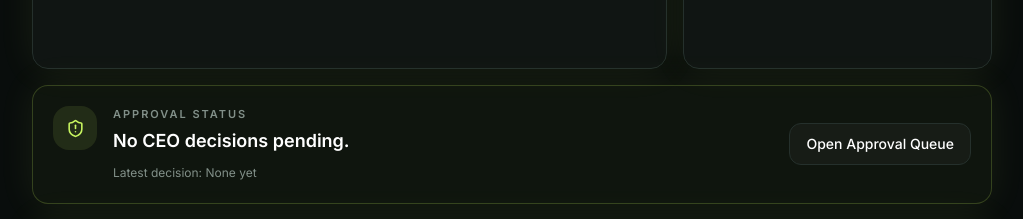
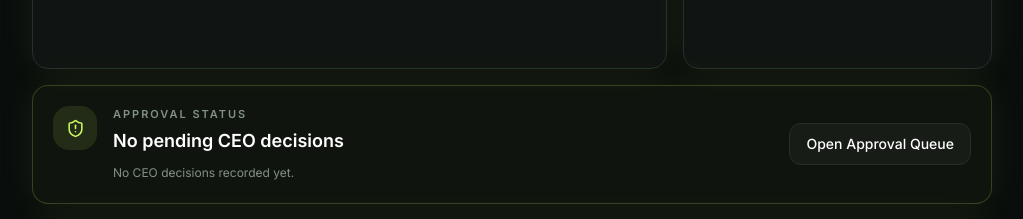
Before and after one commit to Jakea27/AI-Operator-OS, a React (Vite) app in the folder app/: page / in a window 1280 px wide. Shown: the part 860-1079 px from the top of the page, without its empty margins (256-1279 px from the left). Built offline with nearby package versions, Linux system fonts and the light colour scheme.

Commit message:
AO-005.3 UI Text Clarification — Dashboard Approval Widget

```diff
--- a/app/pages/Dashboard.tsx
+++ b/app/pages/Dashboard.tsx
@@ -32,6 +32,10 @@ export function Dashboard() {
   const roadmap = useRoadmapStore()
   const approvalQueue = useApprovalStore()
   const approvalStats = getApprovalStats(approvalQueue.approvals)
+  const approvalWidgetTitle = approvalStats.pending > 0
+    ? `${approvalStats.pending} pending CEO decision${approvalStats.pending === 1 ? '' : 's'}`
+    : 'No pending CEO decisions'
+  const approvalWidgetSubtitle = getDashboardApprovalSubtitle(approvalQueue.approvals.length, approvalStats.latestDecision)
   const pendingSharedApprovals = approvalQueue.approvals.filter((approval) => approval.status === 'Pending')
   const liveBriefing = generateDailyBriefing({ state: data, memories: memoryEntries, storageAvailable })
   const briefingIsCurrent = data.latestBriefing?.sourceFingerprint === liveBriefing.sourceFingerprint
@@ -110,8 +114,8 @@ export function Dashboard() {
             <div className={`grid h-11 w-11 shrink-0 place-items-center rounded-2xl ${approvalStats.pending > 0 ? 'bg-[#ffcc66]/10 text-[#ffcc66]' : 'bg-lime/10 text-lime'}`}><ShieldAlert size={19} /></div>
             <div>
               <p className="eyebrow mb-1">{approvalStats.pending > 0 ? 'CEO decisions waiting' : 'Approval status'}</p>
-              <h3 className="m-0 text-lg font-semibold text-white">{approvalStats.pending > 0 ? `${approvalStats.pending} approval${approvalStats.pending === 1 ? '' : 's'} need CEO review` : 'No CEO decisions pending.'}</h3>
-              <p className="mb-0 mt-2 text-xs leading-5 text-muted">Latest decision: {getApprovalDecisionLabel(approvalStats.latestDecision)}</p>
+              <h3 className="m-0 text-lg font-semibold text-white">{approvalWidgetTitle}</h3>
+              <p className="mb-0 mt-2 text-xs leading-5 text-muted">{approvalWidgetSubtitle}</p>
             </div>
           </div>
           <Link to="/approval" className={approvalStats.pending > 0 ? 'btn-primary' : 'btn-secondary'}>Open Approval Queue</Link>
@@ -203,6 +207,12 @@ function ApprovalMetric({ label, value }: { label: string; value: number }) {
   )
 }
 
+function getDashboardApprovalSubtitle(totalApprovals: number, latestDecision?: Parameters<typeof getApprovalDecisionLabel>[0]) {
+  if (latestDecision) return `Last completed decision: ${getApprovalDecisionLabel(latestDecision)}`
+  if (totalApprovals > 0) return 'Awaiting CEO review.'
+  return 'No CEO decisions recorded yet.'
+}
+
 function BusinessMemoryWidget({ memories }: { memories: import('@/src/core/memory').MemoryEntry[] }) {
   const pinnedBusinessRules = memories
     .filter((entry) => entry.type === 'Business Rule' && entry.pinned && !entry.archived)
```
